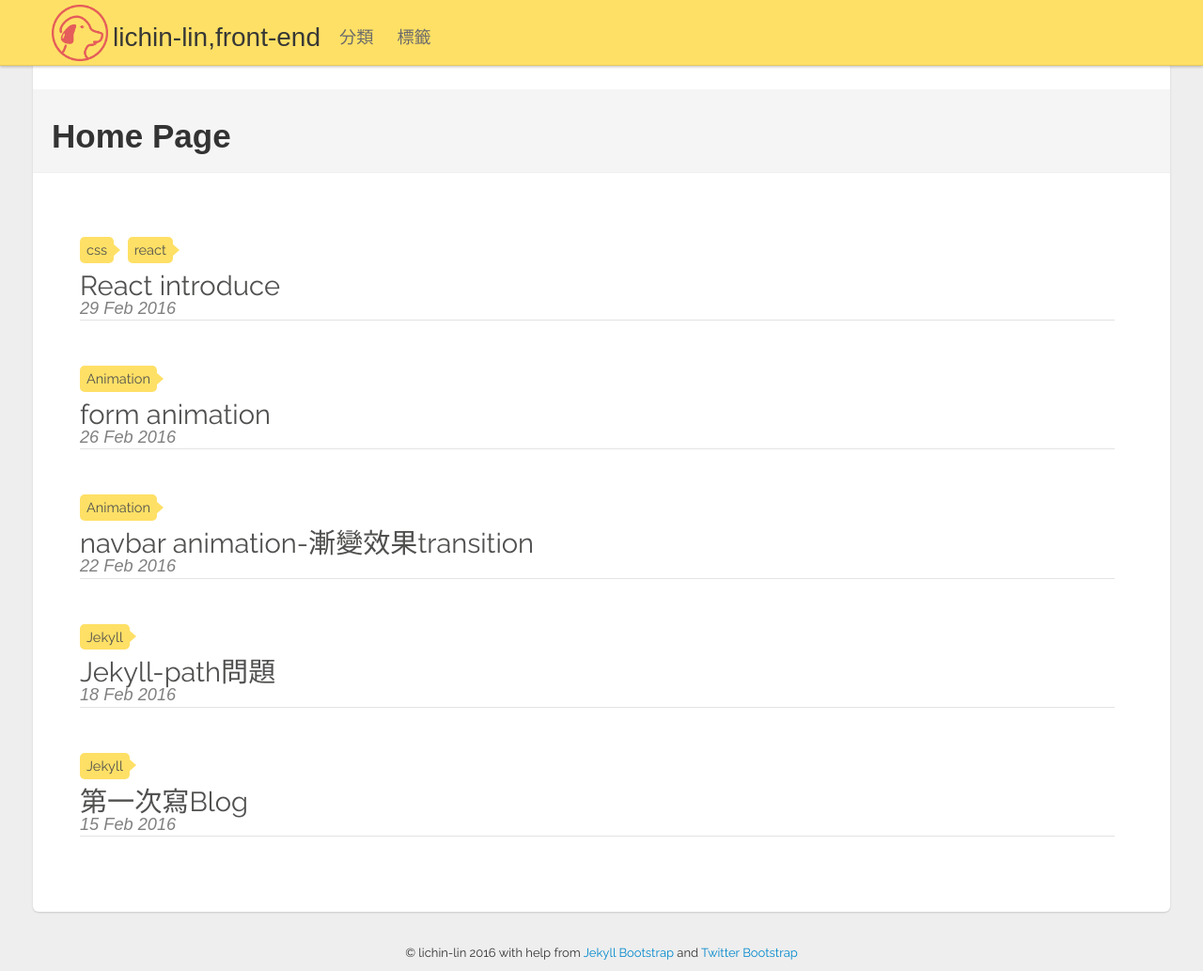
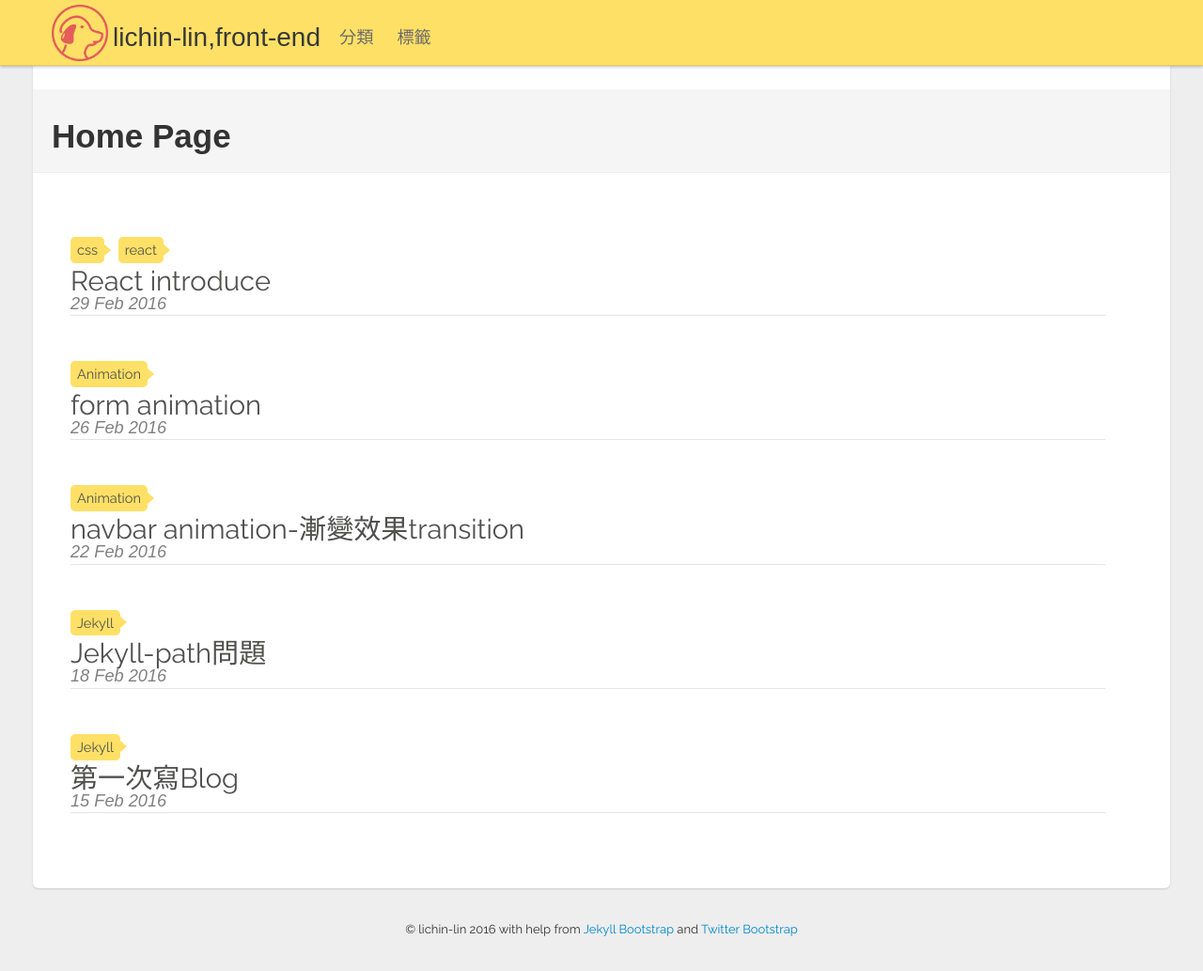
Before and after one commit to lichin-lin/lichin-lin.github.io, a Jekyll site: the page built from index.md, in a window 1280 px wide and 1033 px high. Shown: the whole window at 94% size. Built offline with Jekyll 4.4.1, drawn with Linux system fonts in a browser that asks for light colours; nearby versions of some CDN libraries.

Commit message:
index page tags padding fixed

```diff
--- a/assets/themes/twitter/css/style.css
+++ b/assets/themes/twitter/css/style.css
@@ -2,6 +2,7 @@
 html, body {
   background-color: #eee;
   font-family: 'raleway', sans-serif;
+  margin:0;
 }
 h1,h3,span{
   font-family: 'Fenton-Medium', sans-serif;
@@ -11,6 +12,9 @@
 }
 code{
 	font-size: 14px;
+}
+.row>[class*="span"]{
+	margin-left: 10px;
 }
 .container > footer p {
   text-align: center; /* center align it with the container */
@@ -194,7 +198,7 @@
 }
 .posts .tags{
 	margin-left: 0;
-	padding-bottom: 10px;
+	padding-bottom: 5px;
 }
 .posts .tags li{
 	margin-right: 10px;
@@ -242,6 +246,9 @@
 }
 
 @media(max-width:768px){
+	ul{
+
+	}
 	.page-header h1{
 		font-size: 2.3em;
 	}
@@ -254,7 +261,11 @@
 	.topbar .nav{
 		display: none;
 	}
-	ul{
-		margin: 0 0 10px 0;
+	.row ul{
+		margin: 0 0 10px 25px;
 	}
+	.row .post-info{
+		margin: 0 0 20px 0;
+	}
+
 }
```
